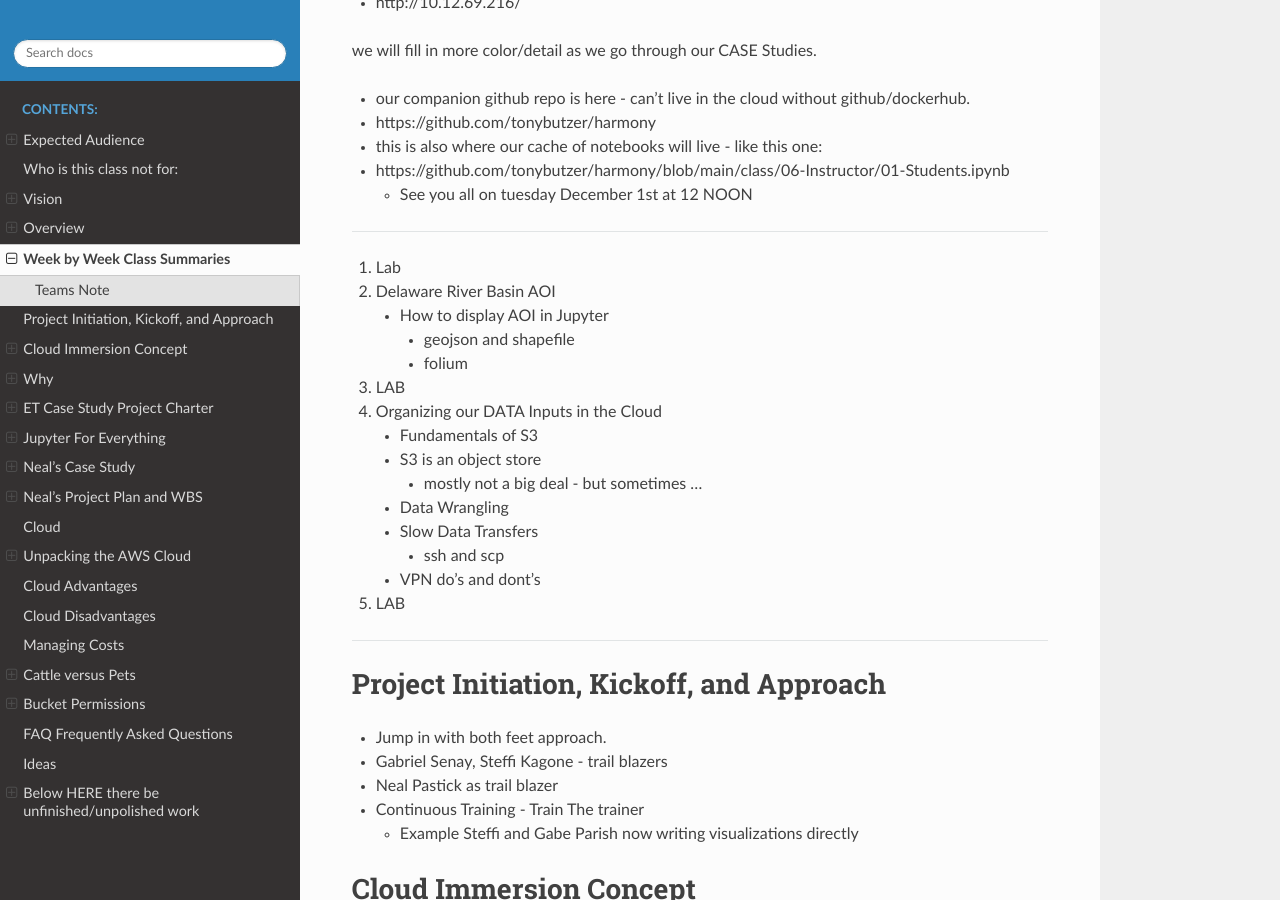
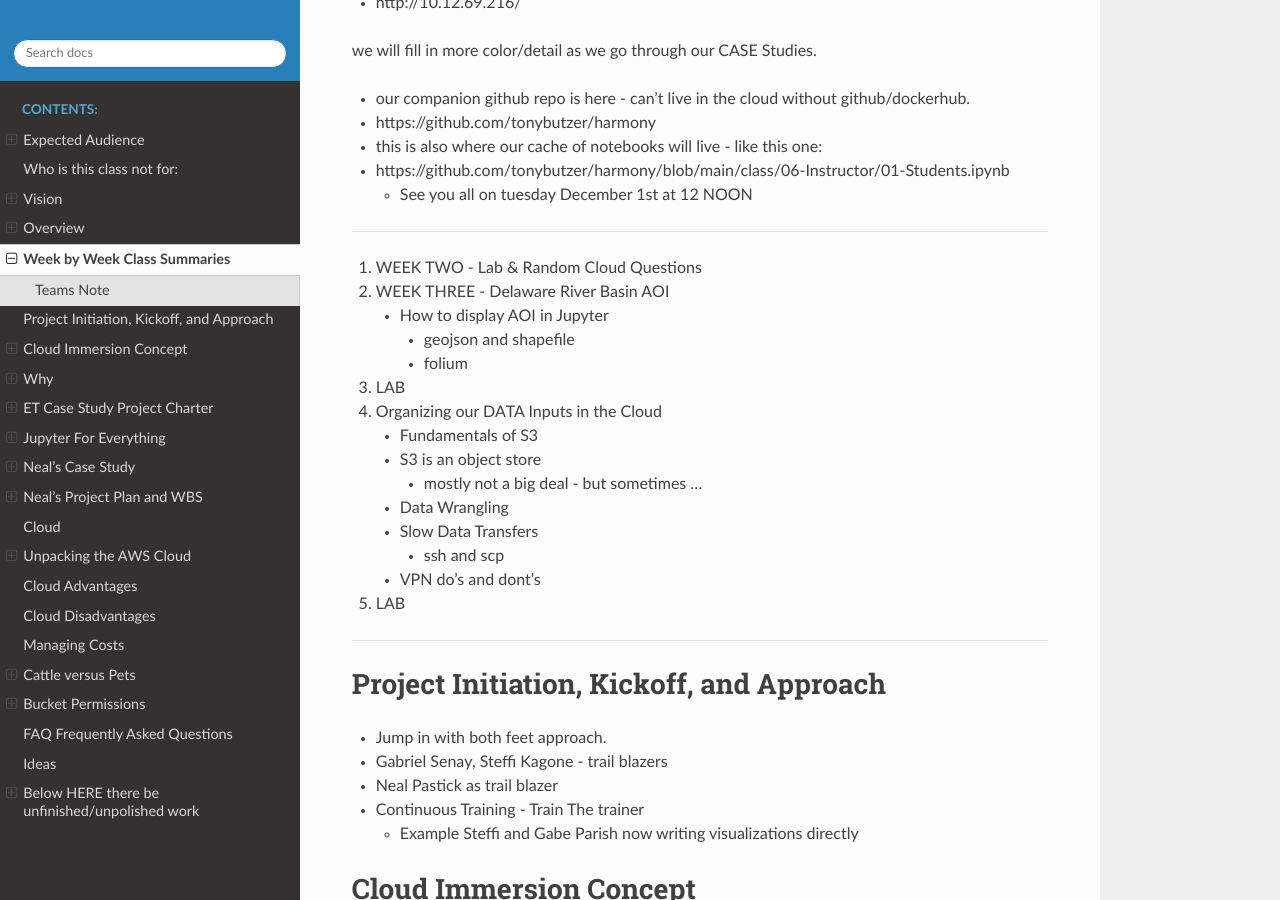
Before and after one commit to tonybutzer/harmony, a Sphinx documentation site: the page built from documentation/source/00weekbyweek.md, in a window 1280 px wide and 900 px high, scrolled down 489 px. Built offline with Sphinx 7.4.7 and the Read the Docs theme 2.0.0, drawn with Linux system fonts in a browser that asks for light colours; pages that are not in the unit, such as notebooks, are missing from menus.

Commit message:
automatic git update from Makefile

```diff
--- a/documentation/source/00weekbyweek.md
+++ b/documentation/source/00weekbyweek.md
@@ -20,8 +20,8 @@ we will fill in more color/detail as we go through our CASE Studies.
 - https://github.com/tonybutzer/harmony/blob/main/class/06-Instructor/01-Students.ipynb
 	- See you all on tuesday December 1st at 12 NOON
 ---
-1. Lab
-2. Delaware River Basin AOI
+1. WEEK TWO - Lab & Random Cloud Questions
+2. WEEK THREE - Delaware River Basin AOI
 	- How to display AOI in Jupyter
 		- geojson and shapefile
 		- folium
```
